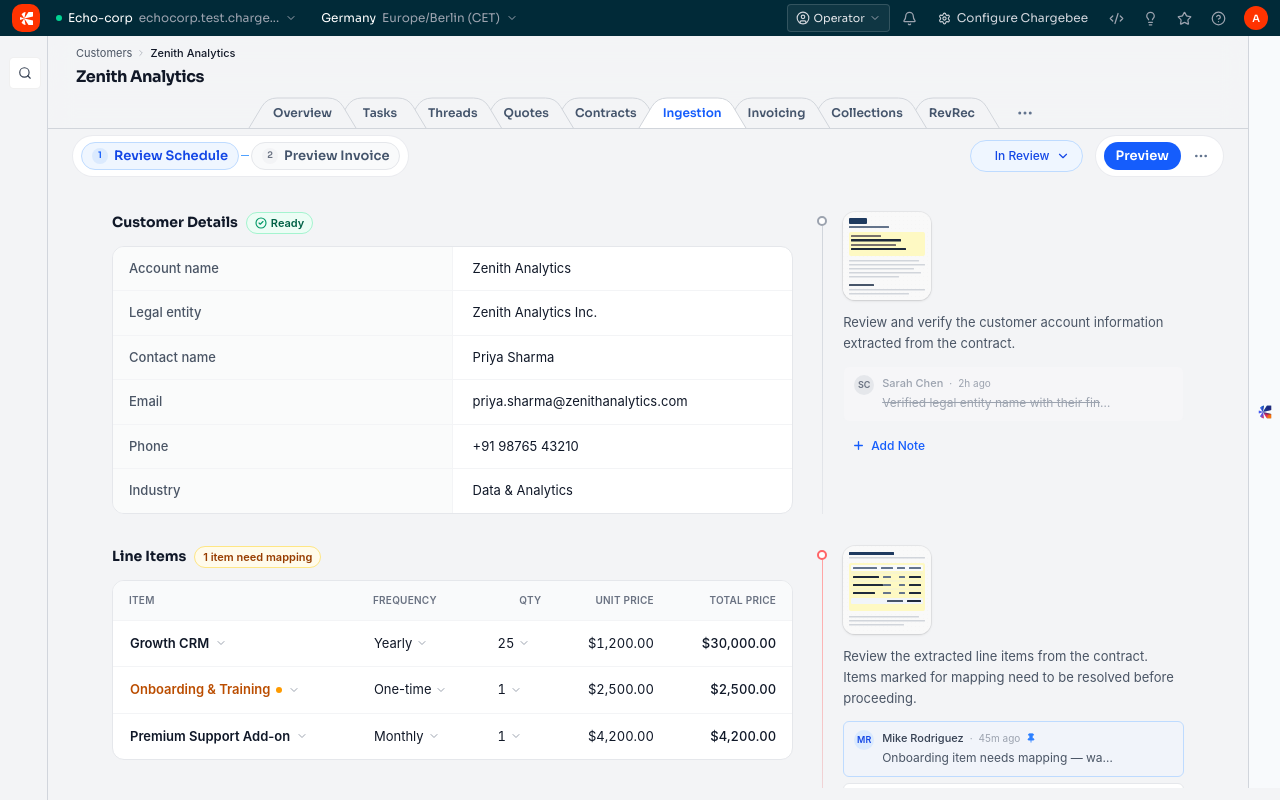
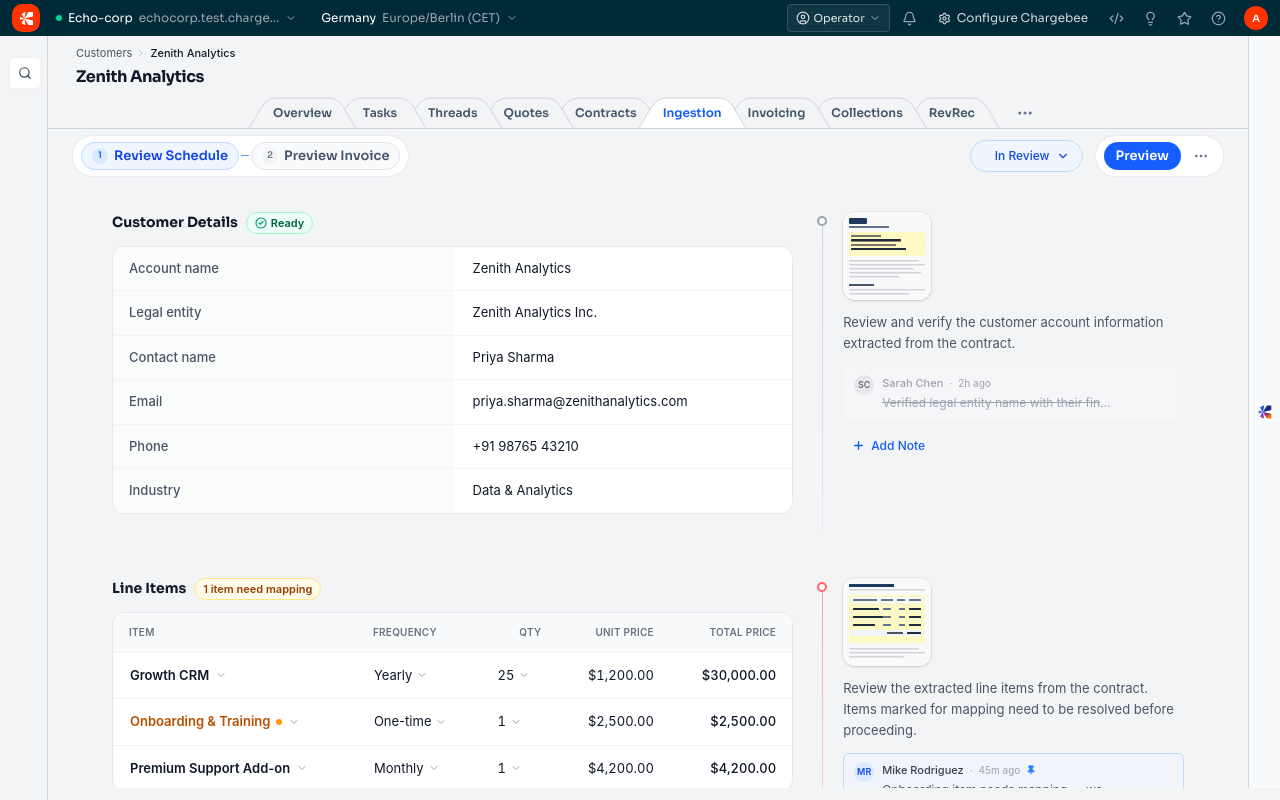
Before and after one commit to cb-vicky/apex-ingestion, a React (Vite) app: page / in a window 1280 px wide. Built offline with nearby package versions, Linux system fonts and the light colour scheme.

Commit message:
Minor UI tweaks

```diff
--- a/src/components/contract-review/SummaryTab.tsx
+++ b/src/components/contract-review/SummaryTab.tsx
@@ -688,7 +688,7 @@ function SummarySectionCard({
     <>
       <section id={id} className="grid grid-cols-[65fr_35fr] gap-6 scroll-mt-4">
         {/* Left: Title + Data table - 65% */}
-        <div className="min-w-0">
+        <div className="min-w-0 pb-4">
           {/* Section title and status */}
           <div className="mb-3 flex flex-wrap items-center gap-2">
             <h2 className="font-sans text-[14px] font-bold leading-tight text-gray-900">
@@ -839,7 +839,7 @@ export function SummaryTab({
   const [addressNotes, setAddressNotes] = useState<Note[]>(initialAddressNotes);
 
   return (
-    <div className="flex flex-col gap-8 px-6 py-2">
+    <div className="flex flex-col gap-12 px-6 py-2">
         <SummarySectionCard
           id="customer-details"
           heading="Customer Details"
```
